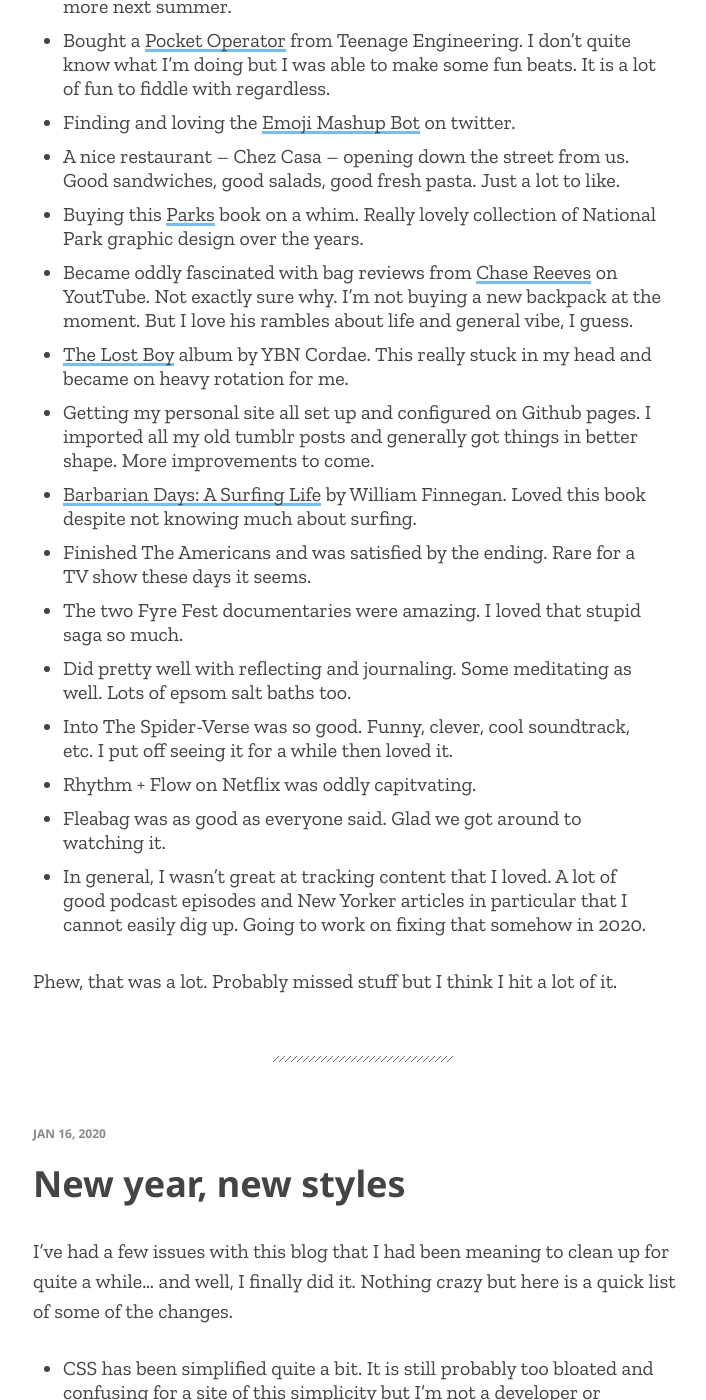
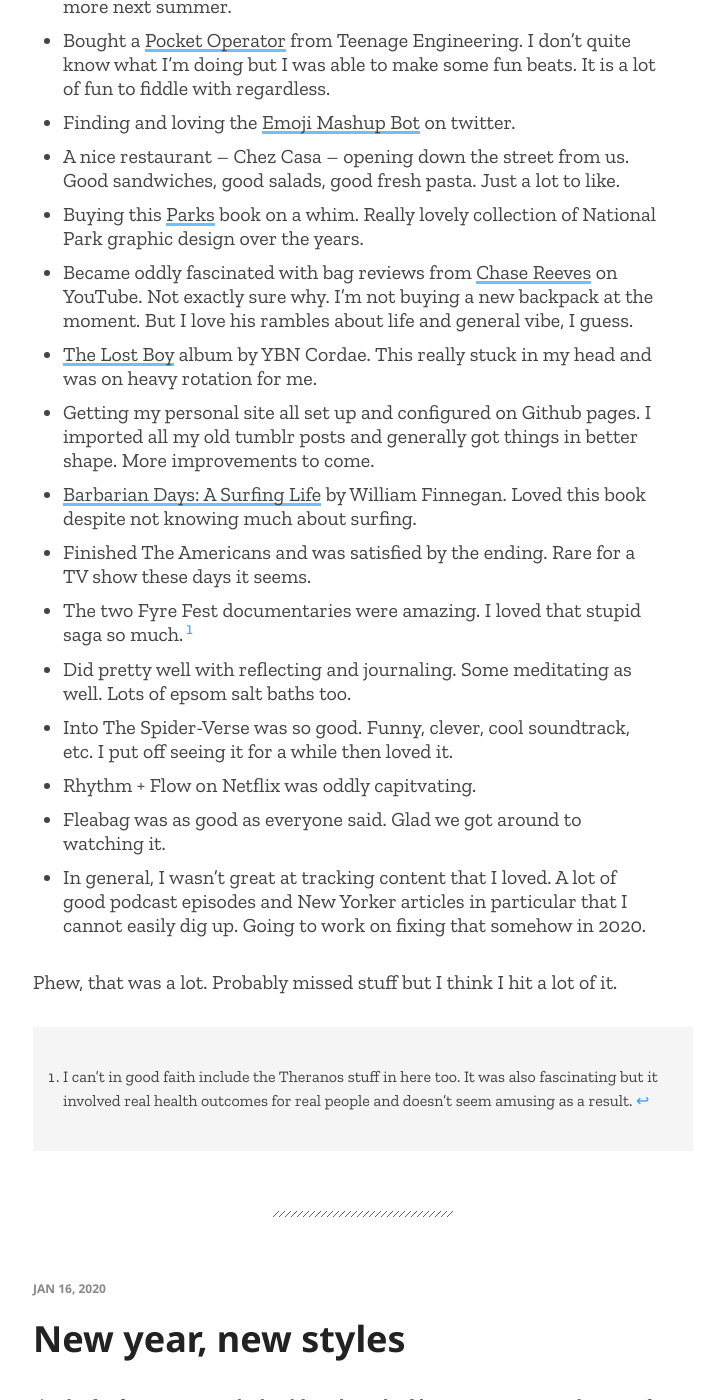
Before and after one commit to jhforster/jhforster.github.io, a Jekyll site: the page built from index.html, in a window 1280 px wide and 1400 px high, scrolled down 5359 px. Shown: the whole window, without its empty margins (277-983 px from the left). Built offline with Jekyll 4.4.1, drawn with Linux system fonts in a browser that asks for light colours; a script that is not in the unit is left out; the list of posts is cut into pages by our own code; some of the changed text lies outside the part shown.

Commit message:
Typo and style tweak

```diff
--- a/_posts/2020-01-20-2019-reflections.md
+++ b/_posts/2020-01-20-2019-reflections.md
@@ -84,12 +84,12 @@
 * Finding and loving the [Emoji Mashup Bot][emoji] on twitter.
 * A nice restaurant – Chez Casa – opening down the street from us. Good sandwiches, good salads, good fresh pasta. Just a lot to like.
 * Buying this [Parks][park] book on a whim. Really lovely collection of National Park graphic design over the years.
-* Became oddly fascinated with bag reviews from [Chase Reeves][chase] on YoutTube. Not exactly sure why. I'm not buying a new backpack at the moment. But I love his rambles about life and general vibe, I guess.
-* [The Lost Boy][lost] album by YBN Cordae. This really stuck in my head and became on heavy rotation for me.
+* Became oddly fascinated with bag reviews from [Chase Reeves][chase] on YouTube. Not exactly sure why. I'm not buying a new backpack at the moment. But I love his rambles about life and general vibe, I guess.
+* [The Lost Boy][lost] album by YBN Cordae. This really stuck in my head and was on heavy rotation for me.
 * Getting my personal site all set up and configured on Github pages. I imported all my old tumblr posts and generally got things in better shape. More improvements to come.
 * [Barbarian Days: A Surfing Life][barb] by William Finnegan. Loved this book despite not knowing much about surfing.
 * Finished The Americans and was satisfied by the ending. Rare for a TV show these days it seems.
-* The two Fyre Fest documentaries were amazing. I loved that stupid saga so much.
+* The two Fyre Fest documentaries were amazing. I loved that stupid saga so much.[^1]
 * Did pretty well with reflecting and journaling. Some meditating as well. Lots of epsom salt baths too.
 * Into The Spider-Verse was so good. Funny, clever, cool soundtrack, etc. I put off seeing it for a while then loved it.
 * Rhythm + Flow on Netflix was oddly capitvating.
@@ -97,6 +97,8 @@
 * In general, I wasn't great at tracking content that I loved. A lot of good podcast episodes and New Yorker articles in particular that I cannot easily dig up. Going to work on fixing that somehow in 2020.
 
 Phew, that was a lot. Probably missed stuff but I think I hit a lot of it.
+
+[^1]: I can't in good faith include the Theranos stuff in here too. It was also fascinating but it involved real health outcomes for real people and doesn't seem amusing as a result.
 
 [ak]: https://austinkleon.com/2020/01/01/100-things-that-made-my-year-2019/
 [welcome]: https://open.spotify.com/track/09uV1Sli9wapcKQmmyaG4E?si=VVQ61Q0nR2ypZ9E_O-lFlw
--- a/_sass/jhforster/_typography.scss
+++ b/_sass/jhforster/_typography.scss
@@ -95,6 +95,10 @@
   box-shadow: none;
 }
 
+.dark {
+  color: #222;
+}
+
 // Lists
 ul, ol {
   margin: 1.5rem 0;
--- a/index.html
+++ b/index.html
@@ -14,7 +14,7 @@
         {% elsif post.hide_title %}
         {% else %}
         <h1 class="blog-title">
-          <a class="no-underline" href="{{ post.url }}">{{ post.title | escape }}</a>
+          <a class="no-underline dark" href="{{ post.url }}">{{ post.title | escape }}</a>
         </h1>
         {% endif %}
         {{ post.content }}
```
Also changed, not shown: other parts of _posts/2020-01-20-2019-reflections.md (+2 -2 lines).
